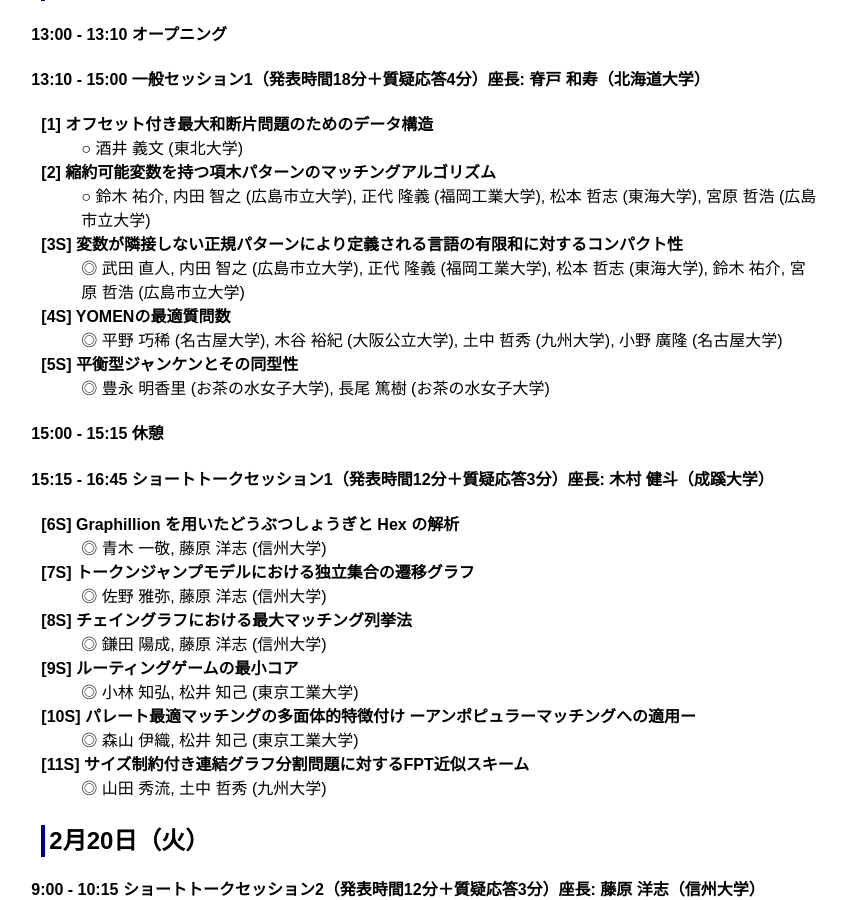
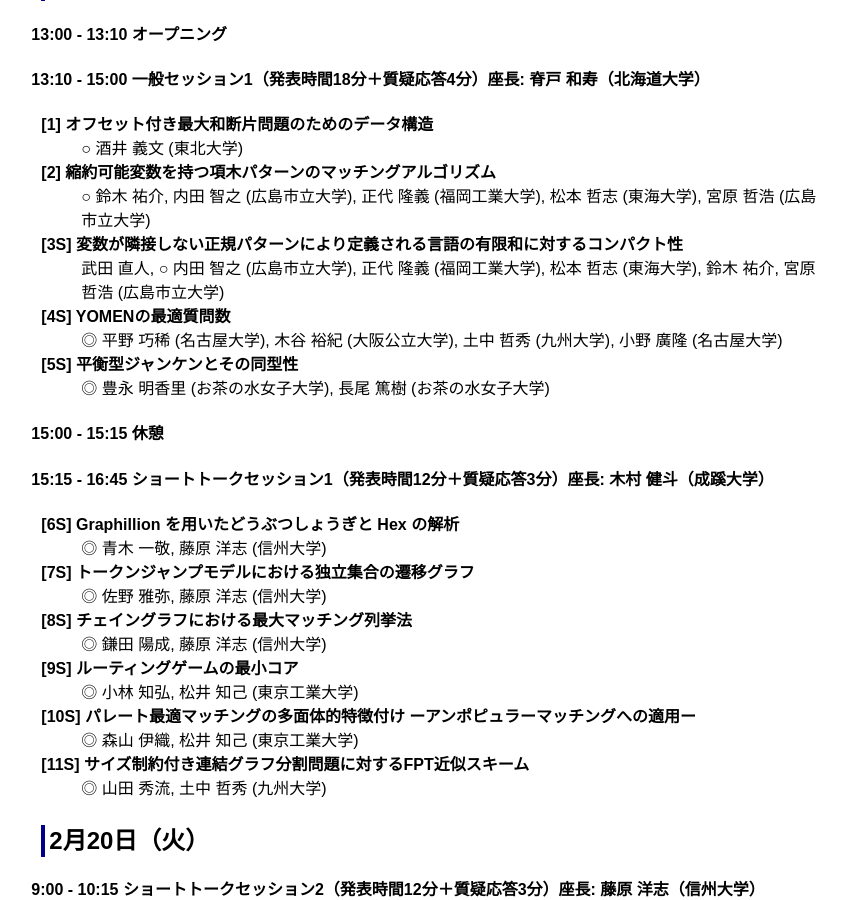
Before and after one commit to ytamura12/la-symposium_test.github.io, a Jekyll site: the page built from 2023/winter_program.md, in a window 1280 px wide and 900 px high, scrolled down 500 px. Shown: the whole window, without its empty margins (317-1163 px from the left). Built offline with Jekyll 4.4.1, drawn with Linux system fonts in a browser that asks for light colours.

```diff
--- a/2023/winter_program.md
+++ b/2023/winter_program.md
@@ -25,7 +25,7 @@ title: LA Symposium 2023, 冬のLAプログラム
 : ○ 鈴木 祐介, 内田 智之 (広島市立大学), 正代 隆義 (福岡工業大学), 松本 哲志 (東海大学), 宮原 哲浩 (広島市立大学)
 
 [3S] 変数が隣接しない正規パターンにより定義される言語の有限和に対するコンパクト性
-: ◎ 武田 直人, 内田 智之 (広島市立大学), 正代 隆義 (福岡工業大学), 松本 哲志 (東海大学), 鈴木 祐介, 宮原 哲浩 (広島市立大学)
+: 武田 直人, ○ 内田 智之 (広島市立大学), 正代 隆義 (福岡工業大学), 松本 哲志 (東海大学), 鈴木 祐介, 宮原 哲浩 (広島市立大学)
 
 [4S] YOMENの最適質問数
 : ◎ 平野 巧稀 (名古屋大学), 木谷 裕紀 (大阪公立大学), 土中 哲秀 (九州大学), 小野 廣隆 (名古屋大学)
```
